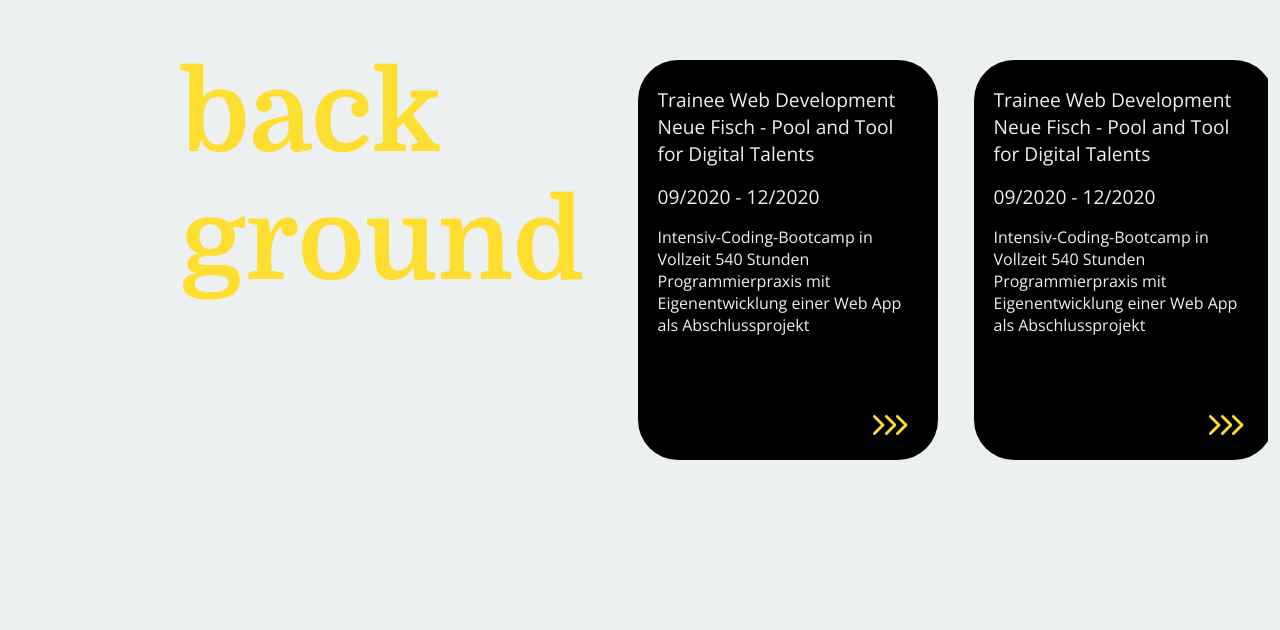
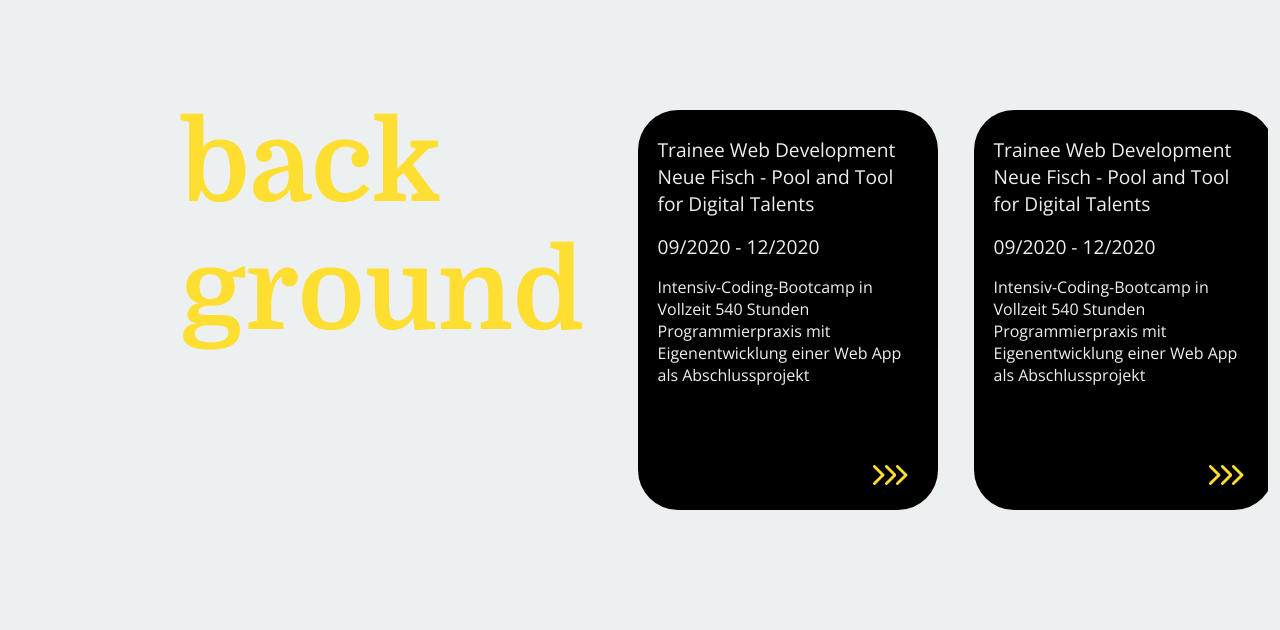
Before and after one commit to Frenzy265/portfolio, a React (Create React App) app: page / in a window 1280 px wide. Shown: the part 850-1480 px from the top of the page. Built offline with nearby package versions, Linux system fonts and the light colour scheme.

Commit message:
💄 Increase padding at section

```diff
--- a/src/components/Section.js
+++ b/src/components/Section.js
@@ -6,7 +6,7 @@
   place-items: center;
   height: 100vh;
   width: 100vw;
-  padding: 100px 50px 0px 100px;
+  padding: 150px 50px 50px 100px;
 `;
 
 export default Container;
```
